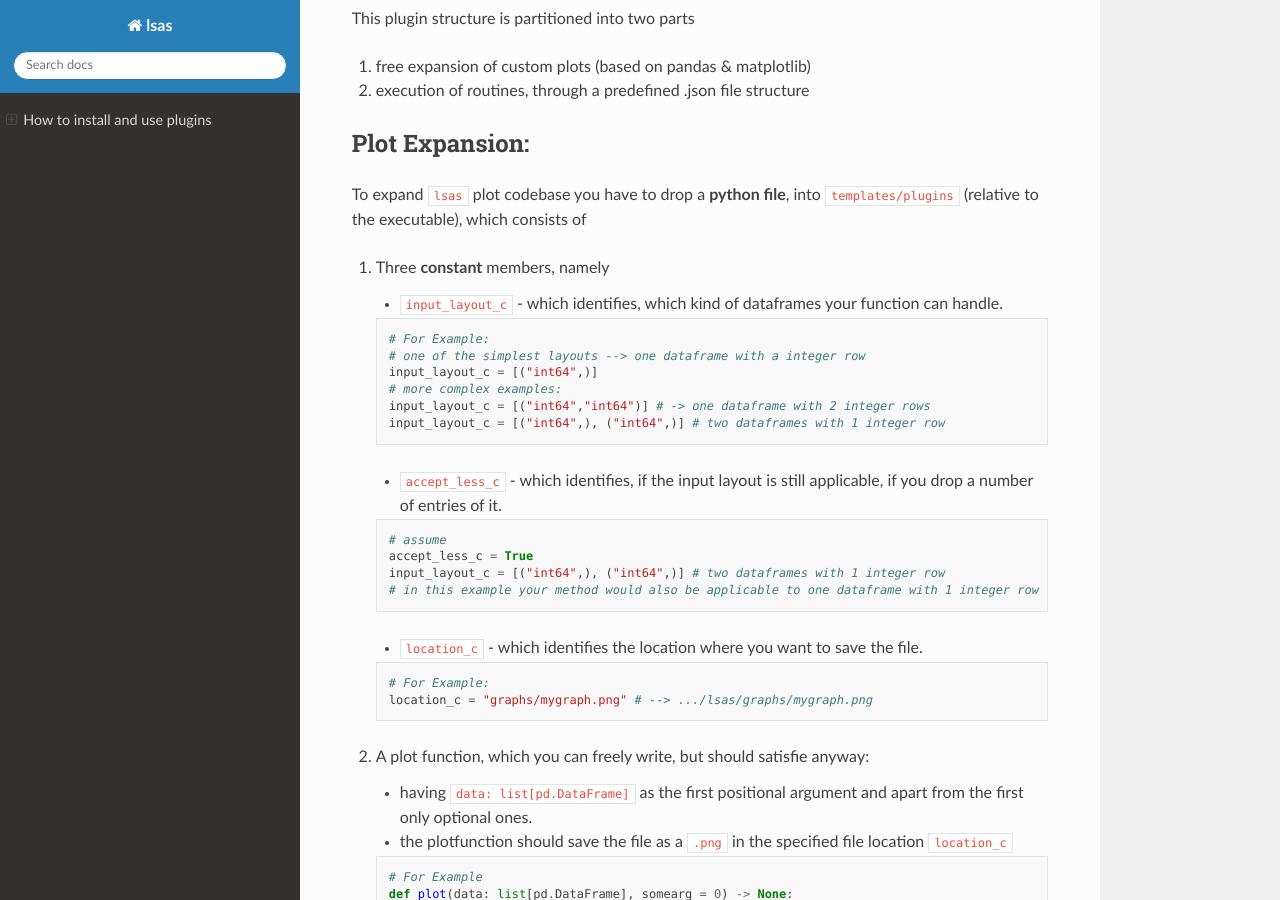
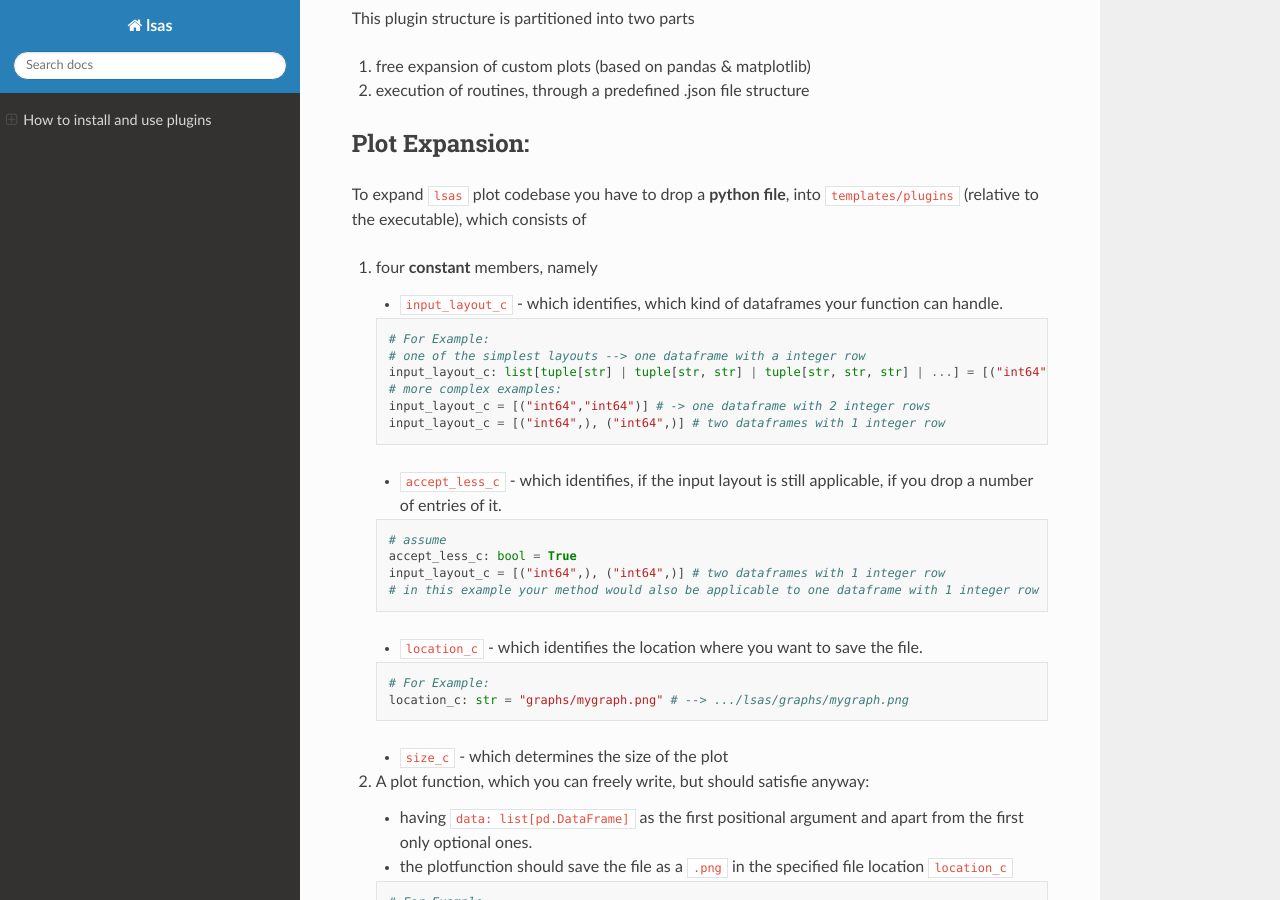
Before and after one commit to future-gadget-lab-de/league_scrim_analytics_suite, a Sphinx documentation site: the page built from docs/source/markdown/plugins.md, in a window 1280 px wide and 900 px high, scrolled down 457 px. Built offline with Sphinx 7.4.7 and the Read the Docs theme 3.1.0, drawn with Linux system fonts in a browser that asks for light colours.

Commit message:
chore - adjusted docs

````diff
--- a/docs/source/markdown/plugins.md
+++ b/docs/source/markdown/plugins.md
@@ -21,12 +21,12 @@ This plugin structure is partitioned into two parts
 
 To expand `lsas` plot codebase you have to drop a **python file**, into `templates/plugins` (relative to the executable), which consists of
 
-1. Three **constant** members, namely
+1. four **constant** members, namely
     - `input_layout_c` - which identifies, which kind of dataframes your function can handle.
     ```python
     # For Example:
     # one of the simplest layouts --> one dataframe with a integer row
-    input_layout_c = [("int64",)]
+    input_layout_c: list[tuple[str] | tuple[str, str] | tuple[str, str, str] | ...] = [("int64",)]
     # more complex examples:
     input_layout_c = [("int64","int64")] # -> one dataframe with 2 integer rows
     input_layout_c = [("int64",), ("int64",)] # two dataframes with 1 integer row
@@ -35,15 +35,16 @@ To expand `lsas` plot codebase you have to drop a **python file**, into `templat
         a number of entries of it.
     ```python
     # assume
-    accept_less_c = True
+    accept_less_c: bool = True
     input_layout_c = [("int64",), ("int64",)] # two dataframes with 1 integer row
     # in this example your method would also be applicable to one dataframe with 1 integer row
     ```
     - `location_c` - which identifies the location where you want to save the file.
     ```python
     # For Example:
-    location_c = "graphs/mygraph.png" # --> .../lsas/graphs/mygraph.png
+    location_c: str = "graphs/mygraph.png" # --> .../lsas/graphs/mygraph.png
     ```
+    - `size_c` - which determines the size of the plot
 
 2. A plot function, which you can freely write, but should satisfie anyway:
     - having `data: list[pd.DataFrame]` as the first positional argument and apart from the first
````
